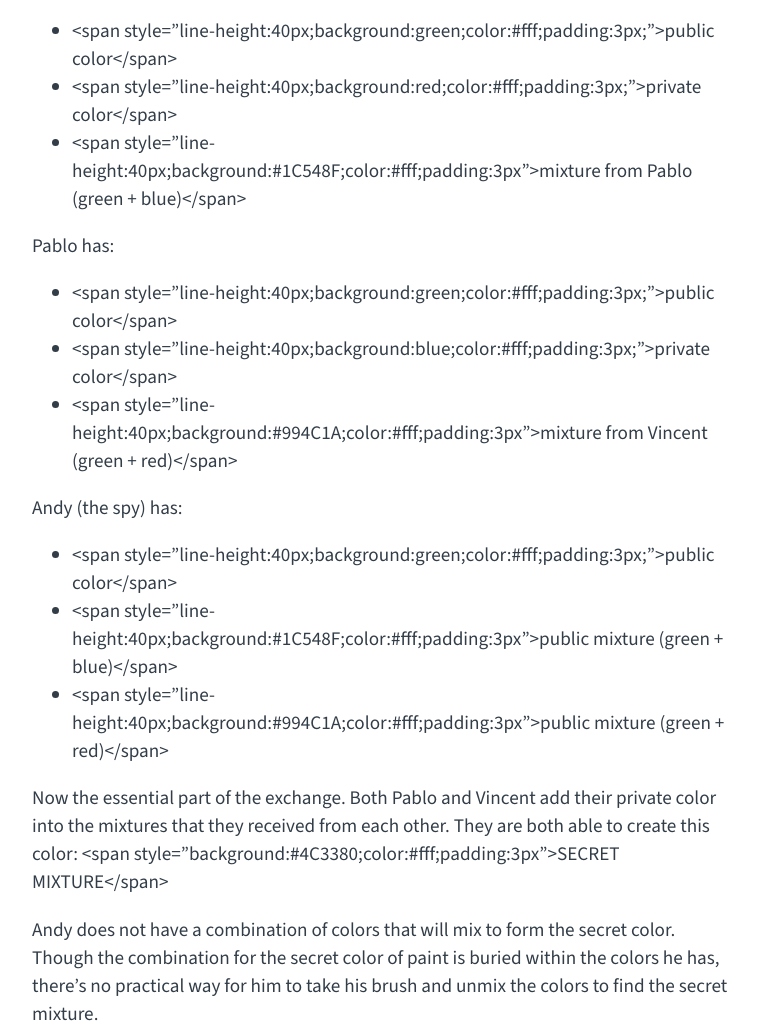
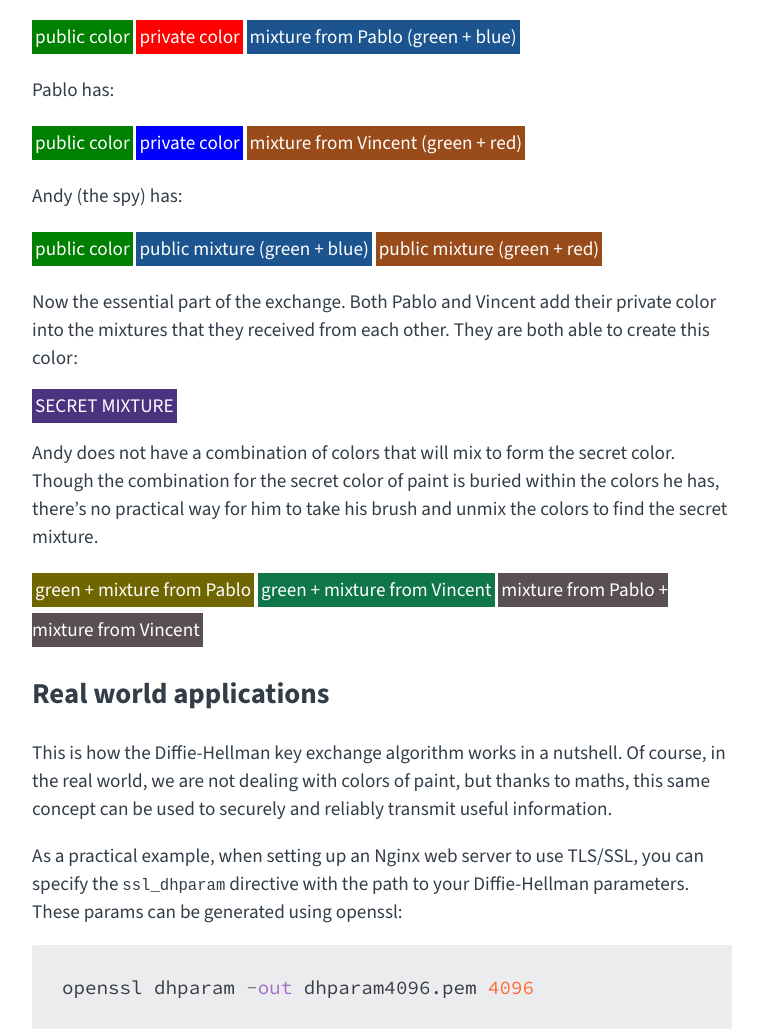
Before and after one commit to denvaar/denvaar.github.io, a plain HTML site: page posts/diffie_hellman_key_exchange.html in a window 1280 px wide. Shown: the part 3406-4438 px from the top of the page, without its empty margins (258-1016 px from the left). Drawn offline with Linux system fonts and the light colour scheme; files whose address does not match are found by name.

Commit message:
Tweak words

```diff
--- a/posts/diffie_hellman_key_exchange.html
+++ b/posts/diffie_hellman_key_exchange.html
@@ -114,46 +114,40 @@ Both Vincent and Pablo mix their privately selected colors with the public <stro
 At this point, Here’s what it looks like:</p>
 <p>
 Vincent has:</p>
-<ul>
-  <li>
-&lt;span style=”line-height:40px;background:green;color:#fff;padding:3px;”&gt;public color&lt;/span&gt;  </li>
-  <li>
-&lt;span style=”line-height:40px;background:red;color:#fff;padding:3px;”&gt;private color&lt;/span&gt;  </li>
-  <li>
-&lt;span style=”line-height:40px;background:#1C548F;color:#fff;padding:3px”&gt;mixture from Pablo (green + blue)&lt;/span&gt;  </li>
-</ul>
+<span style="line-height:40px;background:green;color:#fff;padding:3px;">
+  public color</span>
+<span style="line-height:40px;background:red;color:#fff;padding:3px;">
+  private color</span>
+<span style="line-height:40px;background:#1C548F;color:#fff;padding:3px">
+  mixture from Pablo (green + blue)</span>
 <p>
 Pablo has:</p>
-<ul>
-  <li>
-&lt;span style=”line-height:40px;background:green;color:#fff;padding:3px;”&gt;public color&lt;/span&gt;  </li>
-  <li>
-&lt;span style=”line-height:40px;background:blue;color:#fff;padding:3px;”&gt;private color&lt;/span&gt;  </li>
-  <li>
-&lt;span style=”line-height:40px;background:#994C1A;color:#fff;padding:3px”&gt;mixture from Vincent (green + red)&lt;/span&gt;  </li>
-</ul>
+<span style="line-height:40px;background:green;color:#fff;padding:3px;">
+  public color</span>
+<span style="line-height:40px;background:blue;color:#fff;padding:3px;">
+  private color</span>
+<span style="line-height:40px;background:#994C1A;color:#fff;padding:3px">
+  mixture from Vincent (green + red)</span>
 <p>
 Andy (the spy) has:</p>
-<ul>
-  <li>
-&lt;span style=”line-height:40px;background:green;color:#fff;padding:3px;”&gt;public color&lt;/span&gt;  </li>
-  <li>
-&lt;span style=”line-height:40px;background:#1C548F;color:#fff;padding:3px”&gt;public mixture (green + blue)&lt;/span&gt;  </li>
-  <li>
-&lt;span style=”line-height:40px;background:#994C1A;color:#fff;padding:3px”&gt;public mixture (green + red)&lt;/span&gt;  </li>
-</ul>
+<span style="line-height:40px;background:green;color:#fff;padding:3px;">
+  public color</span>
+<span style="line-height:40px;background:#1C548F;color:#fff;padding:3px">
+  public mixture (green + blue)</span>
+<span style="line-height:40px;background:#994C1A;color:#fff;padding:3px">
+  public mixture (green + red)</span>
 <p>
-Now the essential part of the exchange. Both Pablo and Vincent add their private color into the mixtures that they received from each other. They are both able to create this color: &lt;span style=”background:#4C3380;color:#fff;padding:3px”&gt;SECRET MIXTURE&lt;/span&gt;</p>
+Now the essential part of the exchange. Both Pablo and Vincent add their private color into the mixtures that they received from each other. They are both able to create this color:</p>
+<span style="background:#4C3380;color:#fff;padding:3px">
+  SECRET MIXTURE</span>
 <p>
 Andy does not have a combination of colors that will mix to form the secret color. Though the combination for the secret color of paint is buried within the colors he has, there’s no practical way for him to take his brush and unmix the colors to find the secret mixture.</p>
-<ul>
-  <li>
-&lt;span style=”line-height:40px;background:#6F6600;color:#fff;padding:3px”&gt;green + mixture from Pablo&lt;/span&gt; – Doesn’t work  </li>
-  <li>
-&lt;span style=”line-height:40px;background:#0E7648;color:#fff;padding:3px”&gt;green + mixture from Vincent&lt;/span&gt; – Doesn’t work  </li>
-  <li>
-&lt;span style=”line-height:40px;background:#5A5054;color:#fff;padding:3px”&gt;mixture from Pablo + mixture from Vincent&lt;/span&gt; – Doesn’t work  </li>
-</ul>
+<span style="line-height:40px;background:#6F6600;color:#fff;padding:3px">
+  green + mixture from Pablo</span>
+<span style="line-height:40px;background:#0E7648;color:#fff;padding:3px">
+  green + mixture from Vincent</span>
+<span style="line-height:40px;background:#5A5054;color:#fff;padding:3px">
+  mixture from Pablo + mixture from Vincent</span>
 <h2>
 Real world applications</h2>
 <p>
```
Also changed, not shown: index.html (+1 -1 lines), posts/planning_helps_me_finish_things.html (+1 -1 lines), posts/xp_notes.html (+1 -1 lines), trash.html (+2 -2 lines), trash/jonathan_goes_country.html (+1 -1 lines).
